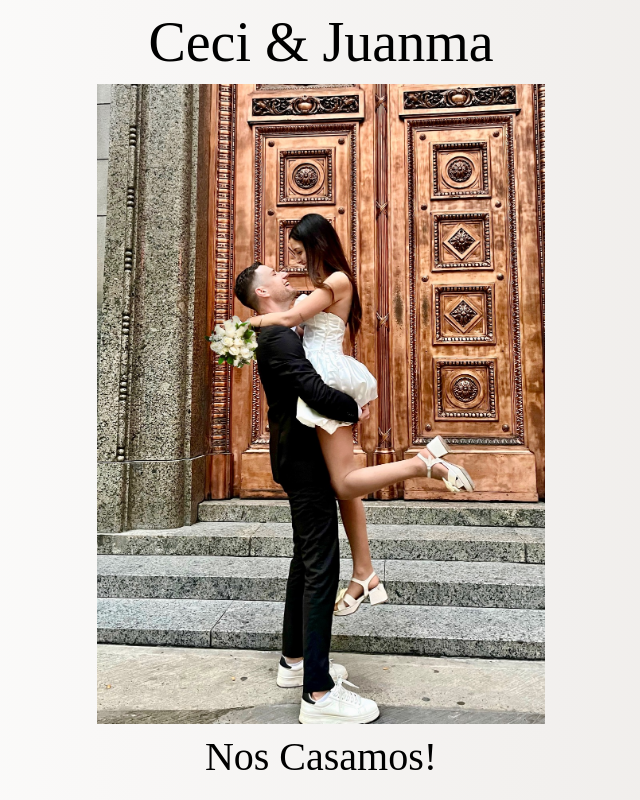
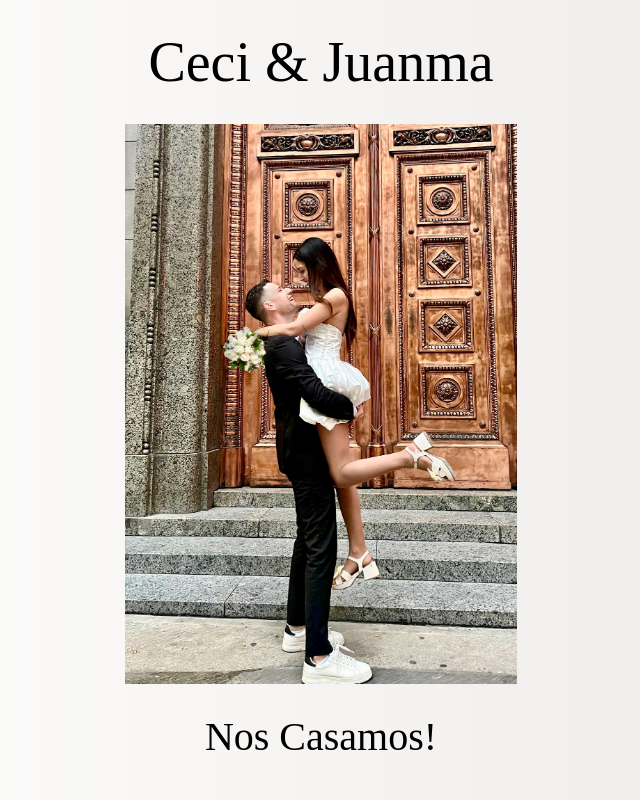
Before and after one commit to JuanMaDolce/Invitacion, a React (Create React App) app: page / in a window 1280 px wide. Shown: the top 800 px of the page, without its empty margins (319-959 px from the left). Built offline with nearby package versions, Linux system fonts and the light colour scheme; a web font is replaced by a local one.

Commit message:
final commit

```diff
--- a/src/styles/Header.css
+++ b/src/styles/Header.css
@@ -8,7 +8,7 @@
     text-align: center;
   }
 .header img{
-  max-height: 80%;
+  max-height: 70%;
   object-fit: cover;
   object-position: center center;
 }
```
